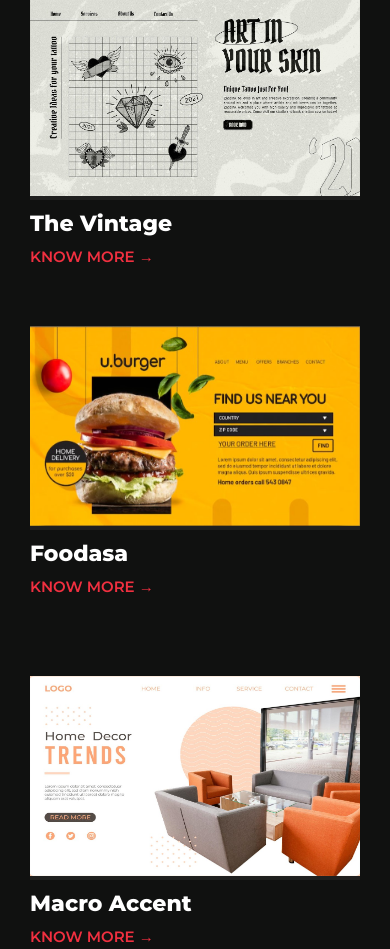
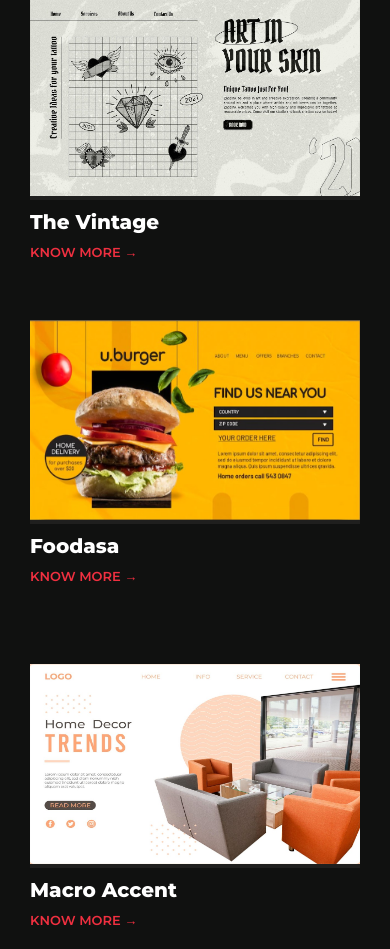
Before and after one commit to imikedebian/pro-15, a plain HTML site: page index.html in a window 390 px wide. Shown: the part 3309-4258 px from the top of the page. Drawn offline with Linux system fonts and the light colour scheme.

Commit message:
Add files via upload

```diff
--- a/style.css
+++ b/style.css
@@ -841,6 +841,21 @@ a:nth-child(5) {
     font-size: 15px;
   }
 
+  .project-card h3 {
+    font-size: 20px;
+  }
+
+  .project-card p {
+    font-size: 13px;
+  }
+
+
+
+
+
+
+
+
   .heading-btn button {
     padding: 7px 15px;
     font-size: 13px;
```
